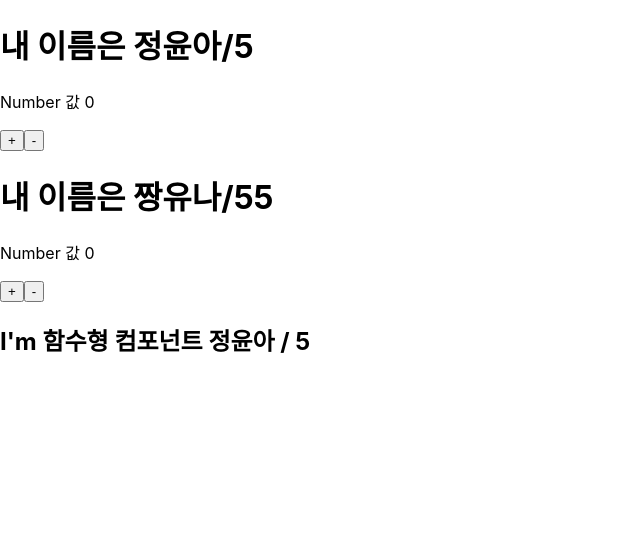
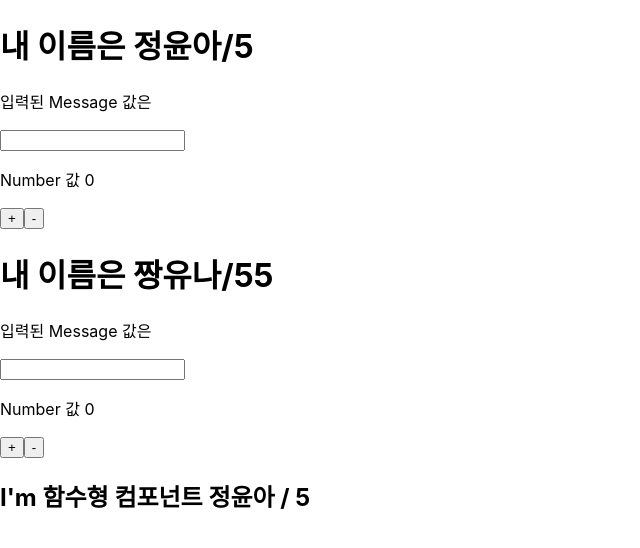
Before and after one commit to zzangouona/reactJsEdu01, a React (Create React App) app: page / in a window 1280 px wide. Shown: the top 548 px of the page, without its empty margins (0-640 px from the left). Built offline with nearby package versions, Linux system fonts and the light colour scheme.

Commit message:
onChange 핸들링

```diff
--- a/src/components/MyComponent.js
+++ b/src/components/MyComponent.js
@@ -3,14 +3,15 @@ import PropTypes from 'prop-types';
 
 class MyComponent extends Component {
     state = {
-        number:0
+        number: 0,
+        message: ""
     }
 
     //handleIncrease 함수
     //기능 : state.number 변수를 증가해준다.
     handleIncrease = () => {
         this.setState({
-            number : this.state.number +1
+            number: this.state.number + 1
         })
     }
 
@@ -18,19 +19,24 @@ class MyComponent extends Component {
     //기능 : state.number 변수를 감소해준다.
     handleDecrease = () => {
         this.setState({
-            number : this.state.number -1
+            number: this.state.number - 1
         })
     }
 
     render() {
-        const {name, value} = this.props;
-        const {number} = this.state;
-        const {handleDecrease, handleIncrease} = this;
+        const { name, value } = this.props;
+        const { number, message } = this.state;
+        const { handleDecrease, handleIncrease } = this;
 
         return (
             <div>
                 {/* <h1>내 이름은 {this.props.name}</h1> */}
                 <h1>내 이름은 {name}/{value}</h1>
+                <p>입력된 Message 값은 {message}</p>
+                <input type="text" value = {message}
+                onChange={(e)=> (this.setState({
+                    message: e.target.value
+                }))} />
                 <p>Number 값 {number}</p>
                 <button onClick={handleIncrease}>+</button>
                 <button onClick={handleDecrease}>-</button>
@@ -39,7 +45,7 @@ class MyComponent extends Component {
     }
 }
 MyComponent.defaultProps = {
-    name : "디폴트값"
+    name: "디폴트값"
 };
 
 MyComponent.propTypes = {
```
